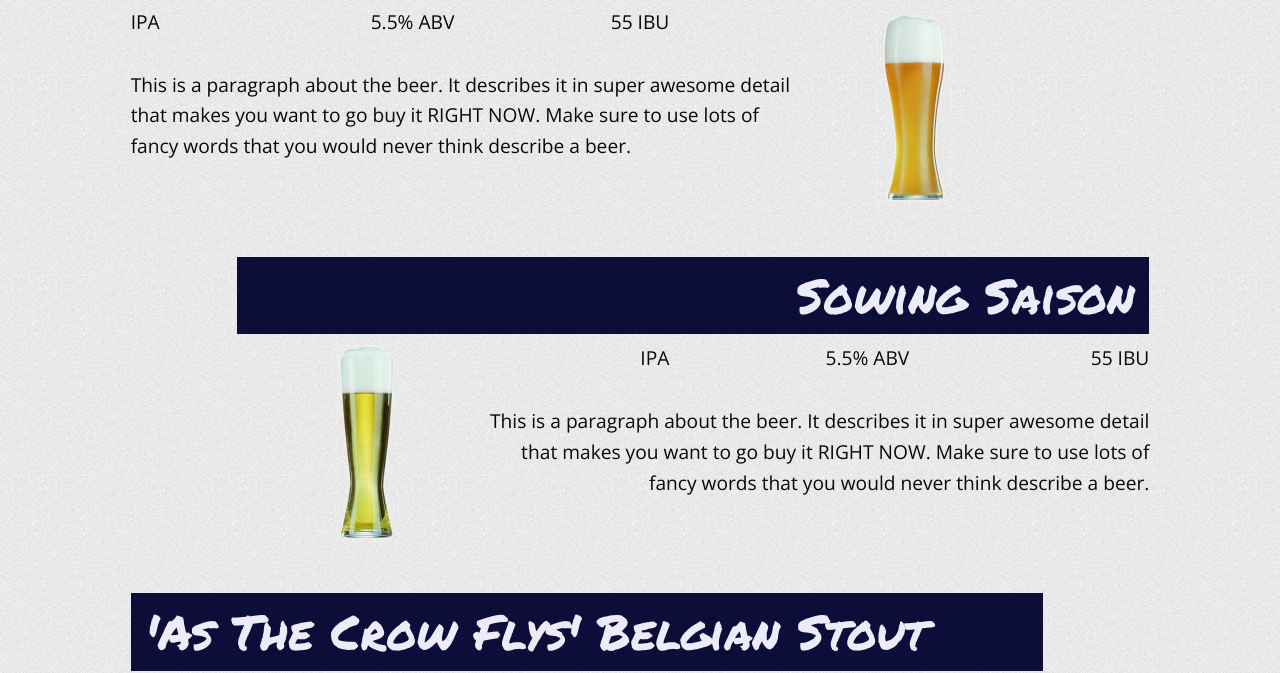
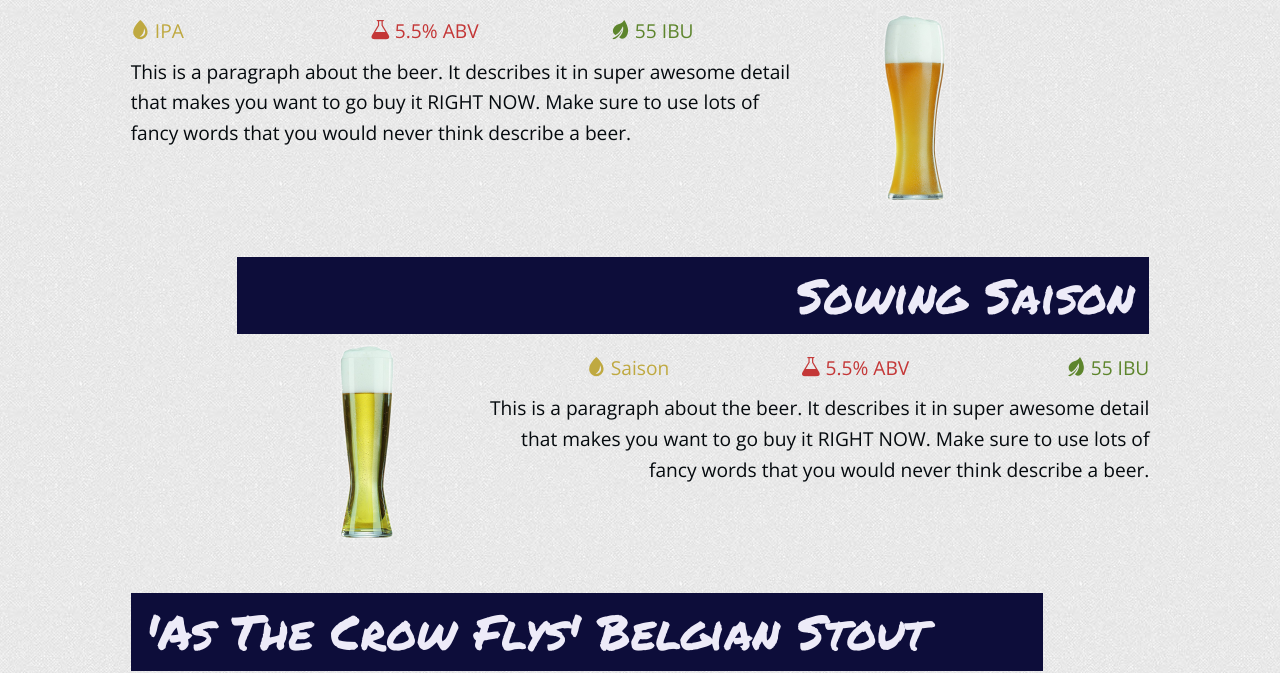
Before and after one commit to kmuncie/Warrior-Wayne, a website: page app/index.html in a window 1280 px wide. Shown: the part 647-1320 px from the top of the page. Drawn offline with nearby package versions, Linux system fonts and the light colour scheme; files that its build step writes are made by us from their sources; a web font is replaced by a local one.

Commit message:
Add icon font, update meta styling

```diff
--- a/app/index.html
+++ b/app/index.html
@@ -35,13 +35,13 @@
           <div class="small-12 medium-9 columns">
             <div class="row">
               <div class="small-4 columns">
-                <p class="meta-style">IPA</p>
+                <p class="meta beerStyle"><span class="icon-droplet"></span> IPA</p>
               </div>
               <div class="small-4 columns">
-                <p class="meta-abv">5.5% ABV</p>
+                <p class="meta beerABV"><span class="icon-lab"></span> 5.5% ABV</p>
               </div>
               <div class="small-4 columns">
-                <p class="meta-bitterness">55 IBU</p>
+                <p class="meta beerIBU"><span class="icon-leaf"></span> 55 IBU</p>
               </div>
             </div>
             <p>This is a paragraph about the beer. It describes it in super awesome detail that makes you want to go buy it RIGHT NOW. Make sure to use lots of fancy words that you would never think describe a beer.</p>
@@ -63,13 +63,13 @@
           <div class="small-12 medium-9 columns">
             <div class="row">
               <div class="small-4 columns">
-                <p class="meta-style">IPA</p>
+                <p class="meta beerStyle"><span class="icon-droplet"></span> Saison</p>
               </div>
               <div class="small-4 columns">
-                <p class="meta-abv">5.5% ABV</p>
+                <p class="meta beerABV"><span class="icon-lab"></span> 5.5% ABV</p>
               </div>
               <div class="small-4 columns">
-                <p class="meta-bitterness">55 IBU</p>
+                <p class="meta beerIBU"><span class="icon-leaf"></span> 55 IBU</p>
               </div>
             </div>
             <p>This is a paragraph about the beer. It describes it in super awesome detail that makes you want to go buy it RIGHT NOW. Make sure to use lots of fancy words that you would never think describe a beer.</p>
@@ -85,13 +85,13 @@
           <div class="small-12 medium-9 columns">
             <div class="row">
               <div class="small-4 columns">
-                <p class="meta-style">IPA</p>
+                <p class="meta beerStyle"><span class="icon-droplet"></span> Stout</p>
               </div>
               <div class="small-4 columns">
-                <p class="meta-abv">5.5% ABV</p>
+                <p class="meta beerABV"><span class="icon-lab"></span> 5.5% ABV</p>
               </div>
               <div class="small-4 columns">
-                <p class="meta-bitterness">55 IBU</p>
+                <p class="meta beerIBU"><span class="icon-leaf"></span> 55 IBU</p>
               </div>
             </div>
             <p>This is a paragraph about the beer. It describes it in super awesome detail that makes you want to go buy it RIGHT NOW. Make sure to use lots of fancy words that you would never think describe a beer.</p>
--- a/app/scss/_appstyles.scss
+++ b/app/scss/_appstyles.scss
@@ -47,6 +47,20 @@
     max-height: 200px;
   }
 }
+
+.meta {
+  margin: .5em 0;
+  &.beerStyle {
+    color: $yellow;
+  }
+  &.beerABV {
+    color: $red;
+  }
+  &.beerIBU {
+    color: $green;
+  }
+}
+
 .mobile body {
   overflow: hidden;
 }
@@ -69,3 +83,44 @@ h2 {
       font-size: 2.5rem;
    }
 }
+
+@font-face {
+  font-family: 'icomoon';
+  src:url('/fonts/icomoon.eot?fmhptw');
+  src:url('/fonts/icomoon.eot?#iefixfmhptw') format('embedded-opentype'),
+    url('/fonts/icomoon.woff?fmhptw') format('woff'),
+    url('/fonts/icomoon.ttf?fmhptw') format('truetype'),
+    url('/fonts/icomoon.svg?fmhptw#icomoon') format('svg');
+  font-weight: normal;
+  font-style: normal;
+}
+
+[class^="icon-"], [class*=" icon-"] {
+  font-family: 'icomoon';
+  speak: none;
+  font-style: normal;
+  font-weight: normal;
+  font-variant: normal;
+  text-transform: none;
+  line-height: 1;
+
+  /* Better Font Rendering =========== */
+  -webkit-font-smoothing: antialiased;
+  -moz-osx-font-smoothing: grayscale;
+}
+
+.icon-droplet:before {
+  content: "\e600";
+}
+.icon-leaf:before {
+  content: "\e601";
+}
+.icon-lab:before {
+  content: "\e602";
+}
+.icon-lightning:before {
+  content: "\e603";
+}
+.icon-cool:before {
+  content: "\e604";
+}
--- a/app/scss/_settings.scss
+++ b/app/scss/_settings.scss
@@ -45,6 +45,7 @@
 $brown: #2b130e;
 $yellow: #bfa940;
 $green: #5d852c;
+$red: #C43737;
 
 // We use these to control various global styles
 $body-bg: url(/images/light_toast.png) repeat #FFF;
```
Also changed, not shown: app/css/app.css, app/fonts/icomoon.ttf (added), app/fonts/icomoon.woff (added), 2 other files.
